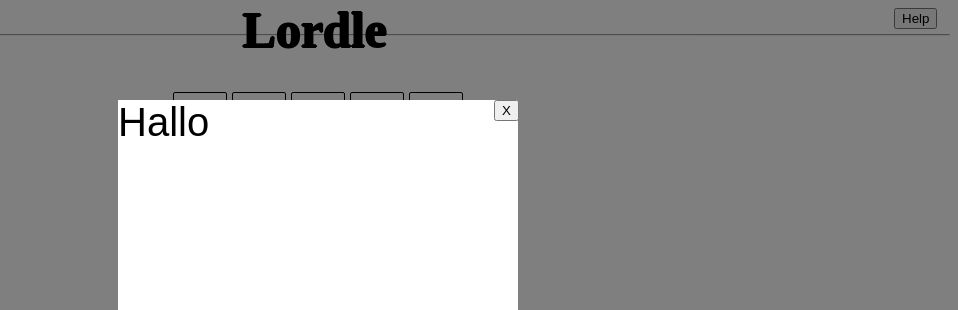
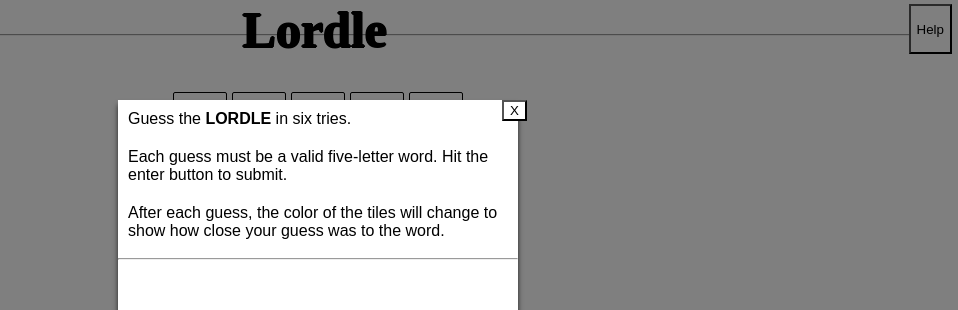
Before and after one commit to Lucas-Schmidt-py/Lordle, a plain HTML site: page index.html in a window 1280 px wide. Both pictures are taken after a click on the button "Help". Shown: the top 310 px of the page, 322-1280 px from the left. Drawn offline with Linux system fonts and the light colour scheme.

Commit message:
help beta

```diff
--- a/frontEnd/Header.css
+++ b/frontEnd/Header.css
@@ -20,6 +20,10 @@
 }
 
 #Help{
+    background-color: white;
+    height: 50px;
     position: absolute;
-    left: 95%
+    right: 6px ;
+    top: 0.5vh;
+
 }
--- a/frontEnd/Help.css
+++ b/frontEnd/Help.css
@@ -7,7 +7,7 @@
     left: 0;
     right: 0;
     bottom: 0;
-    background-color: rgba(0,0,0,0.5); /* Black background with opacity */
+    background-color: rgba(0, 0, 0, 0.5); /* Black background with opacity */
     z-index: 2; /* Specify a stack order in case you're using a different order for other elements */
 
   }
@@ -16,20 +16,34 @@
     background-color: rgb(255, 255, 255);
     width: 50vh;
     height: 75vh;
-    position: absolute;
-    top: 50%;
-    left: 50%;
     transform: translate(-50%,-50%);
     -ms-transform: translate(-50%,-50%);
+    box-shadow: 0px 5px 5px rgb(37, 37, 37);
+    position: relative;
+    left: 50%;
+    top: 50vh;
   }
 
+  #help_cheese{
+
+    animation:slide-in-top .5s cubic-bezier(.0,.0,.0,.0) both;
+     }
+
   .help_text{
-    font-size: 5vh;
+    font-size: 2vh;
     color: rgb(0, 0, 0);
+    padding: 10px;
   }
 
   #help_close{
     position: fixed;
-    left: 47vh;
+    left: 48vh;
     top: 0;
+    background-color: white;
   }
+
+  #help_line{
+    color: grey;
+  }
+
+@keyframes slide-in-top{0%{transform:translateY(-100px);opacity:0}100%{transform:translateY(0);opacity:1}}
--- a/index.html
+++ b/index.html
@@ -18,9 +18,14 @@
 <body>
 
 <div id="overlay">
-    <div id="help_base">
-        <div class="help_text">Hallo</div>
-        <button id="help_close" onclick="off()">X</button>
+    <div id="help_cheese">
+        <div id="help_base">
+            <div class="help_text">Guess the <strong>LORDLE</strong> in six tries.</div>
+            <div class="help_text">Each guess must be a valid five-letter word. Hit the enter button to submit.</div>
+            <div class="help_text">After each guess, the color of the tiles will change to show how close your guess was to the word.</div>
+            <hr id="help_line">
+            <button id="help_close" onclick="off()">X</button>
+        </div>
     </div>
 </div>
 
```
